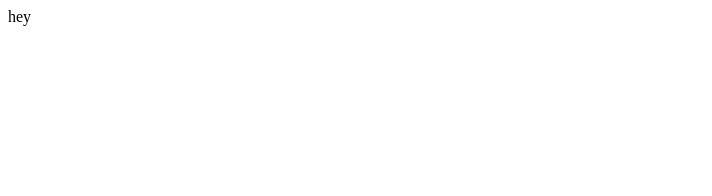
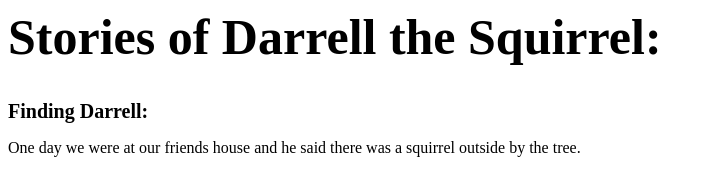
Before and after one commit to kayleadru/kayleadru.github.io, a plain HTML site: page index.html in a window 1280 px wide. Shown: the whole page, without its empty margins (0-712 px from the left). Drawn offline with Linux system fonts and the light colour scheme.

Commit message:
Update index.html

```diff
--- a/index.html
+++ b/index.html
@@ -1,10 +1,8 @@
-hey
-
-<h1></h1>
+<h1>Stories of Darrell the Squirrel:</h1>
 
 
-<h2></h2>
-<p>  </p>
+<h2>Finding Darrell:</h2>
+<p>One day we were at our friends house and he said there was a squirrel outside by the tree. </p>
 
 
 
@@ -12,7 +10,7 @@ hey
 <style>
 h2{
 font-size:20px;
-color:red;
+font-weight:bold;
 }
  h1{
  font-size:50px;
```
